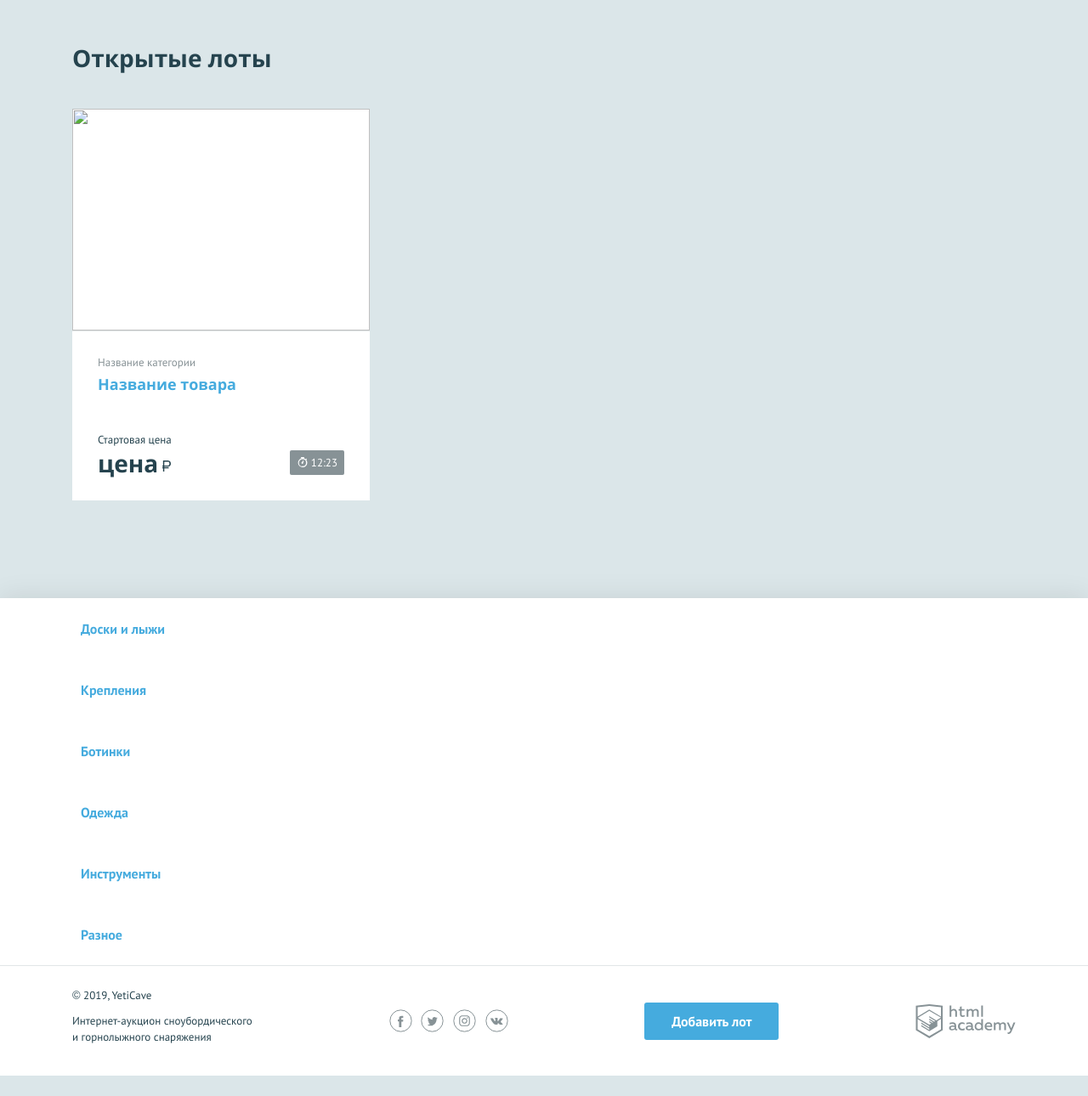
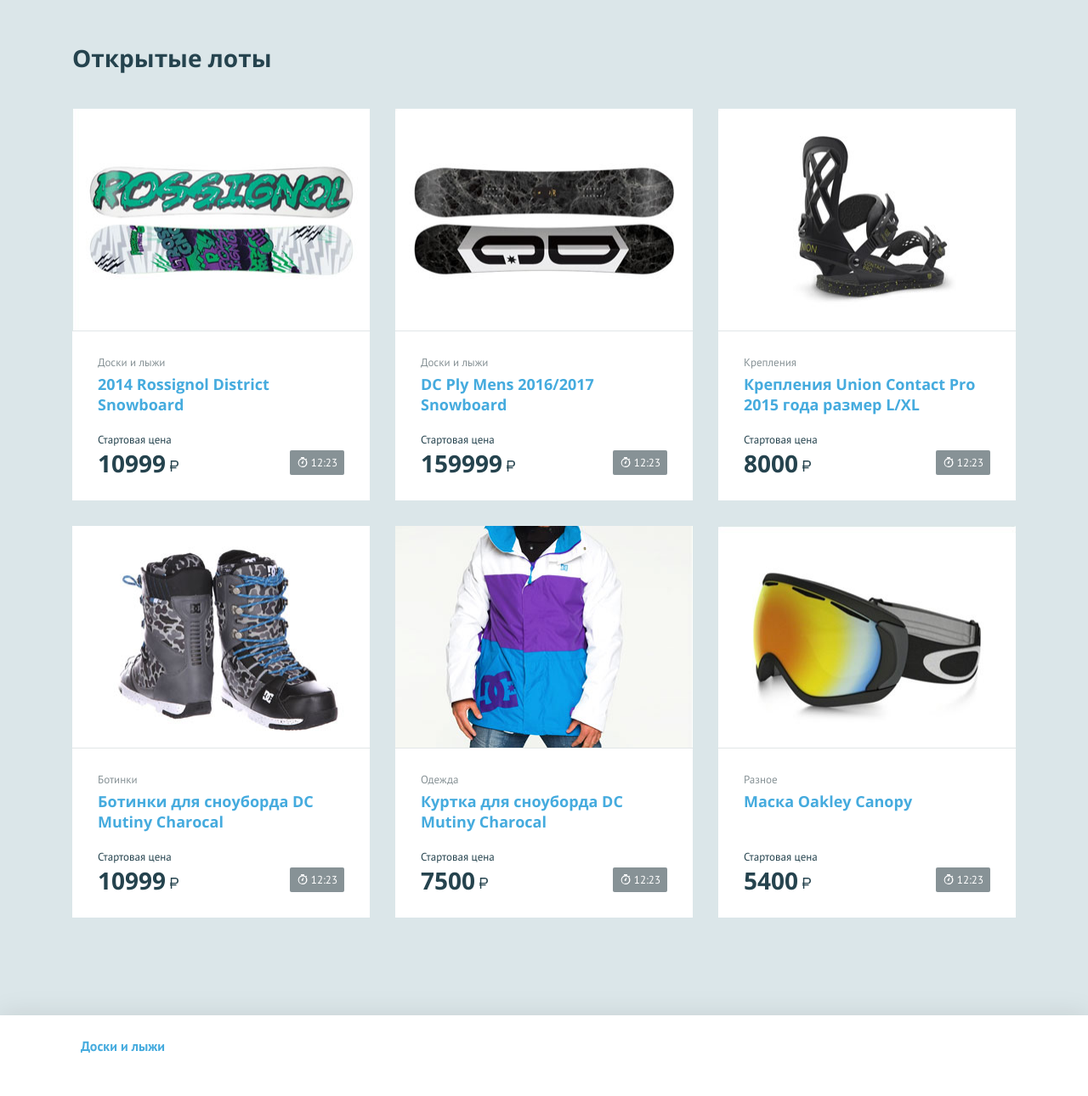
Before and after one commit to semyonovsergey/969405-yeticave-9, a PHP site: page / in a window 1280 px wide. Shown: the part 788-2078 px from the top of the page at 85% size. Before the commit the page ends 2054 px from the top, so only its background shows below. Run offline with PHP 8.4, Linux system fonts and the light colour scheme.

Commit message:
Добавил двумерный массив с объявлениями и сценарий вывода

```diff
--- a/index.php
+++ b/index.php
@@ -108,17 +108,18 @@ $ad = [
         </div>
         <ul class="lots__list">
             <!--заполните этот список из массива с товарами-->
+            <?php foreach ($ad as $value): ?>
             <li class="lots__item lot">
                 <div class="lot__image">
-                    <img src="" width="350" height="260" alt="">
+                    <img src=<?=$value[3];?> width="350" height="260" alt="">
                 </div>
                 <div class="lot__info">
-                    <span class="lot__category">Название категории</span>
-                    <h3 class="lot__title"><a class="text-link" href="pages/lot.html">Название товара</a></h3>
+                    <span class="lot__category"><?=$value[1];?></span>
+                    <h3 class="lot__title"><a class="text-link" href="pages/lot.html"><?=$value[0];?></a></h3>
                     <div class="lot__state">
                         <div class="lot__rate">
                             <span class="lot__amount">Стартовая цена</span>
-                            <span class="lot__cost">цена<b class="rub">р</b></span>
+                            <span class="lot__cost"><?=$value[2];?><b class="rub">р</b></span>
                         </div>
                         <div class="lot__timer timer">
                             12:23
@@ -126,6 +127,7 @@ $ad = [
                     </div>
                 </div>
             </li>
+            <?php endforeach; ?>
         </ul>
     </section>
 </main>
```
